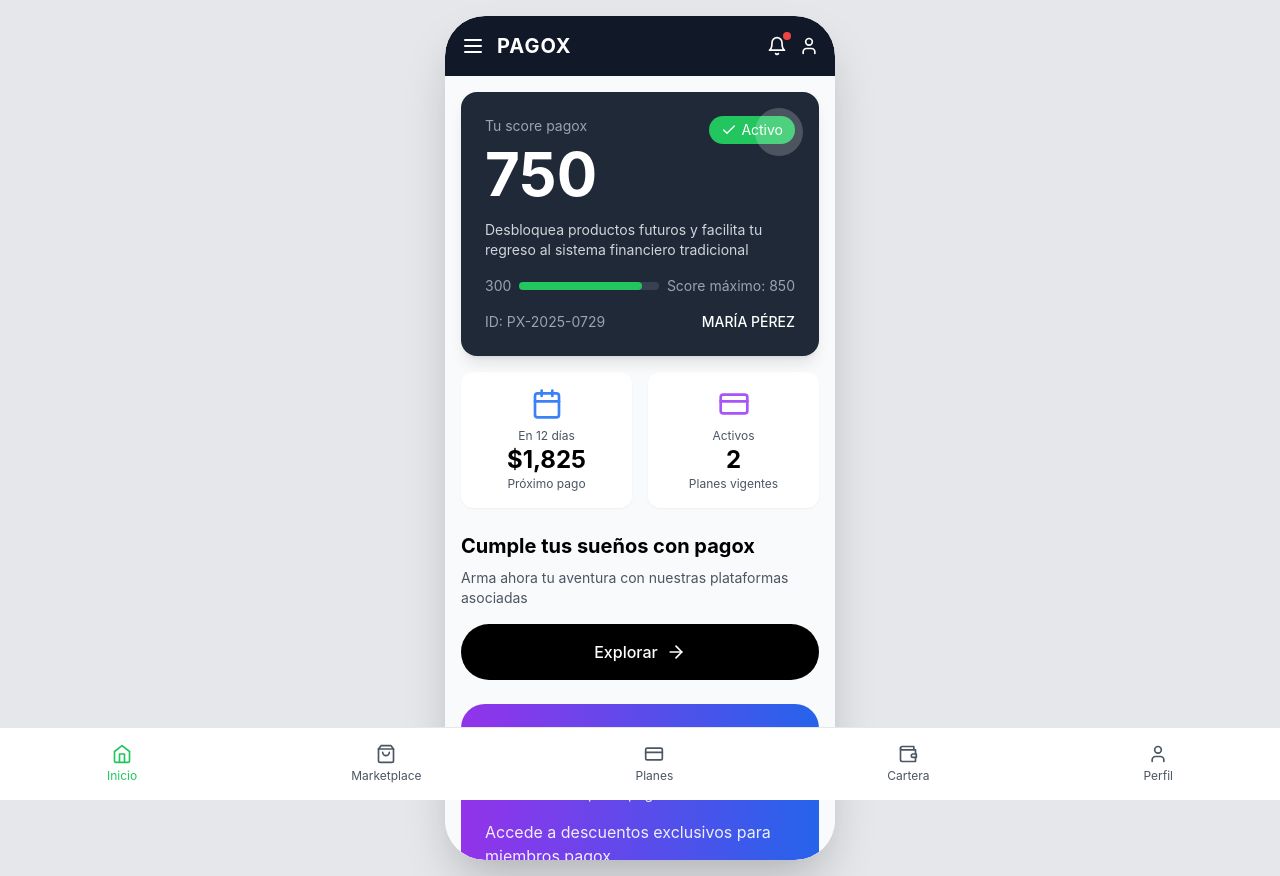
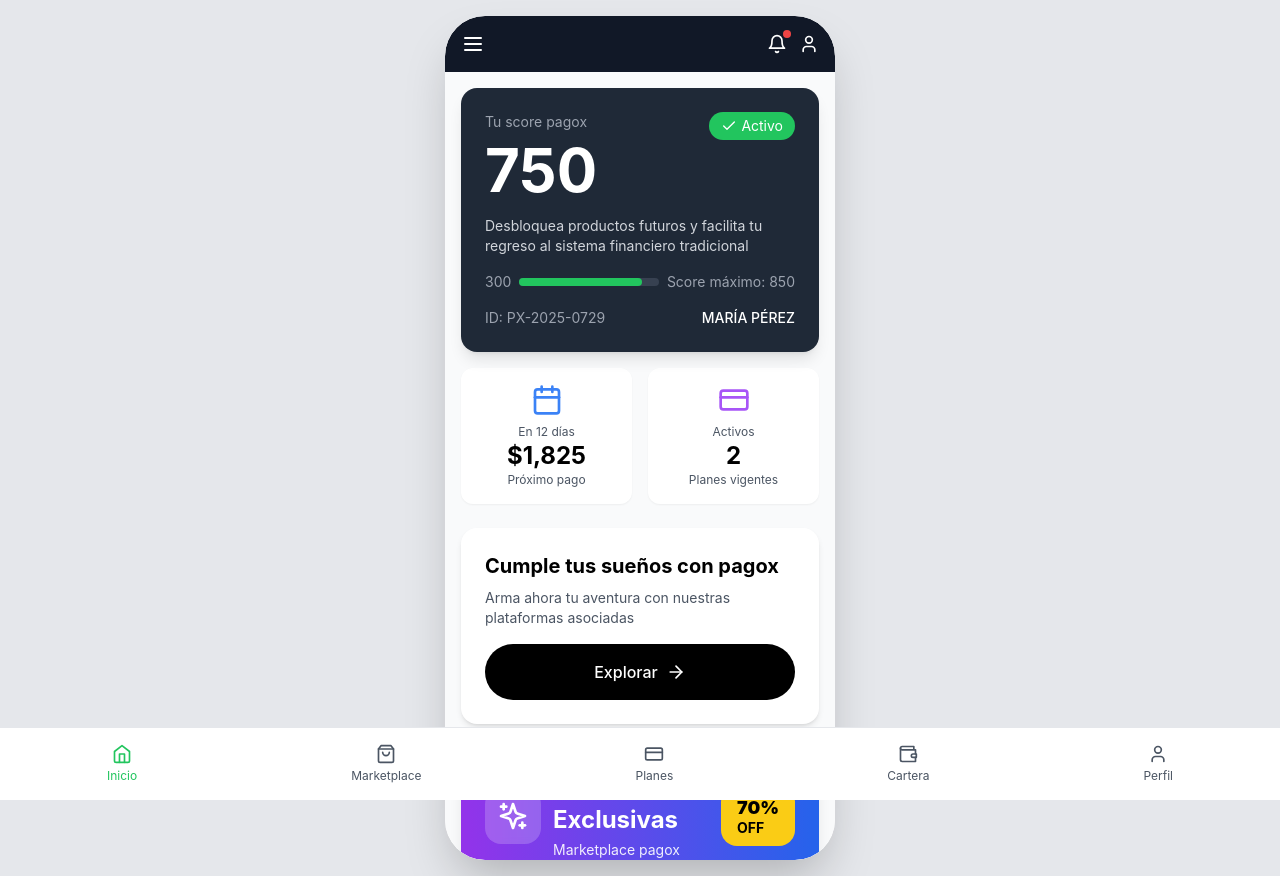
Before and after one commit to Rene-Nun/Pagox_proto_ux, a Next.js app: page / in a window 1280 px wide. Built offline with nearby package versions, Linux system fonts and the light colour scheme.

Commit message:
Actualizar HomeScreen.tsx

```diff
--- a/app/components/screens/HomeScreen.tsx
+++ b/app/components/screens/HomeScreen.tsx
@@ -14,13 +14,12 @@ export default function HomeScreen({ onNavigate, activeTab }: HomeScreenProps) {
 
   return (
     <MobileContainer>
-      <Header showLogo={true} />
+      <Header showLogo={false} onNavigate={onNavigate} />
 
       {/* Scrollable Content Container */}
       <div className="h-full overflow-y-auto pb-32">
         {/* Score Card */}
         <div className="m-4 p-6 bg-gray-800 text-white rounded-2xl relative overflow-hidden shadow-lg animate-fade-in">
-          <div className="absolute top-4 right-4 w-12 h-12 bg-white rounded-full opacity-20"></div>
           <div className="flex justify-between items-start mb-4">
             <div>
               <p className="text-gray-400 text-sm mb-2">Tu score pagox</p>
@@ -65,8 +64,8 @@ export default function HomeScreen({ onNavigate, activeTab }: HomeScreenProps) {
           </div>
         </div>
 
-        {/* CTA Section */}
-        <div className="mx-4 mb-6">
+        {/* CTA Section - Más marcada */}
+        <div className="mx-4 mb-6 bg-white rounded-2xl p-6 shadow-md">
           <h2 className="text-xl font-bold mb-2">Cumple tus sueños con pagox</h2>
           <p className="text-gray-600 text-sm mb-4">
             Arma ahora tu aventura con nuestras plataformas asociadas
@@ -79,46 +78,54 @@ export default function HomeScreen({ onNavigate, activeTab }: HomeScreenProps) {
           </button>
         </div>
 
-        {/* Ofertas Exclusivas Card */}
+        {/* Ofertas Exclusivas Card - Rediseñada */}
         <div className="mx-4 mb-6">
-          <div className="bg-gradient-to-r from-purple-600 to-blue-600 rounded-3xl p-6 text-white relative overflow-hidden">
-            <div className="flex items-start justify-between mb-4">
+          <div className="bg-gradient-to-r from-purple-600 to-blue-600 rounded-3xl p-6 text-white relative overflow-hidden shadow-lg">
+            <div className="flex items-center justify-between mb-4">
               <div className="flex items-center gap-3">
-                <div className="w-12 h-12 bg-white/20 backdrop-blur-sm rounded-full flex items-center justify-center">
-                  <Sparkles className="w-6 h-6" />
+                <div className="w-14 h-14 bg-white/20 backdrop-blur-sm rounded-2xl flex items-center justify-center">
+                  <Sparkles className="w-8 h-8" />
                 </div>
                 <div>
-                  <h3 className="text-xl font-bold">Ofertas Exclusivas</h3>
-                  <p className="text-sm opacity-90">Marketplace pagox</p>
+                  <h3 className="text-2xl font-bold">Ofertas</h3>
+                  <h3 className="text-2xl font-bold">Exclusivas</h3>
+                  <p className="text-sm opacity-90 mt-1">Marketplace pagox</p>
                 </div>
               </div>
-              <span className="bg-yellow-400 text-black px-3 py-1 rounded-full text-sm font-bold">
-                70% OFF
-              </span>
+              <div className="bg-yellow-400 text-black px-4 py-2 rounded-2xl">
+                <p className="text-lg font-black">70%</p>
+                <p className="text-sm font-bold -mt-1">OFF</p>
+              </div>
             </div>
 
-            <p className="mb-6 opacity-90">
+            <p className="mb-6 text-lg opacity-90">
               Accede a descuentos exclusivos para miembros pagox
             </p>
 
-            <div className="flex justify-around mb-6">
+            <div className="grid grid-cols-3 gap-4 mb-6">
               <div className="text-center">
-                <Plane className="w-8 h-8 mx-auto mb-1" />
-                <p className="text-sm">Vuelos</p>
+                <div className="w-14 h-14 bg-white/20 backdrop-blur-sm rounded-2xl flex items-center justify-center mx-auto mb-2">
+                  <Plane className="w-8 h-8" />
+                </div>
+                <p className="text-sm font-medium">Vuelos</p>
               </div>
               <div className="text-center">
-                <Hotel className="w-8 h-8 mx-auto mb-1" />
-                <p className="text-sm">Hoteles</p>
+                <div className="w-14 h-14 bg-white/20 backdrop-blur-sm rounded-2xl flex items-center justify-center mx-auto mb-2">
+                  <Hotel className="w-8 h-8" />
+                </div>
+                <p className="text-sm font-medium">Hoteles</p>
               </div>
               <div className="text-center">
-                <Music className="w-8 h-8 mx-auto mb-1" />
-                <p className="text-sm">Eventos</p>
+                <div className="w-14 h-14 bg-white/20 backdrop-blur-sm rounded-2xl flex items-center justify-center mx-auto mb-2">
+                  <Music className="w-8 h-8" />
+                </div>
+                <p className="text-sm font-medium">Eventos</p>
               </div>
             </div>
 
             <button
               onClick={() => onNavigate('marketplace', 'marketplace')}
-              className="w-full bg-white text-purple-600 py-3 rounded-full font-medium hover:bg-gray-100 transition-colors"
+              className="w-full bg-white text-purple-600 py-4 rounded-full font-bold text-lg hover:bg-gray-100 transition-colors"
             >
               Ver todas las ofertas
             </button>
```
